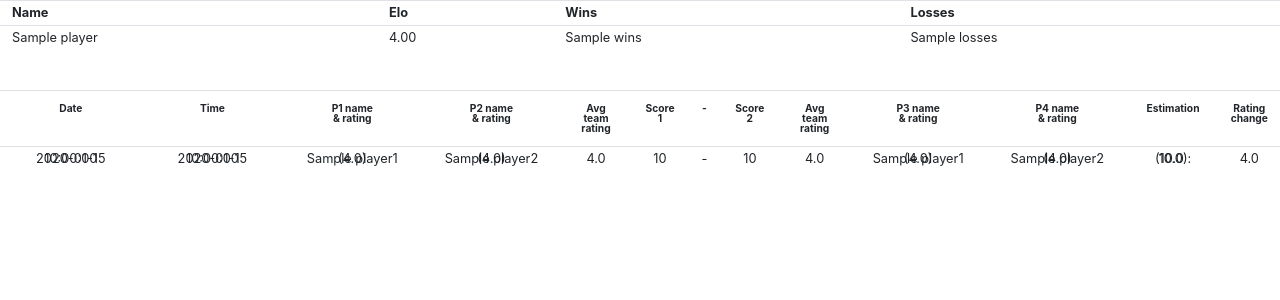
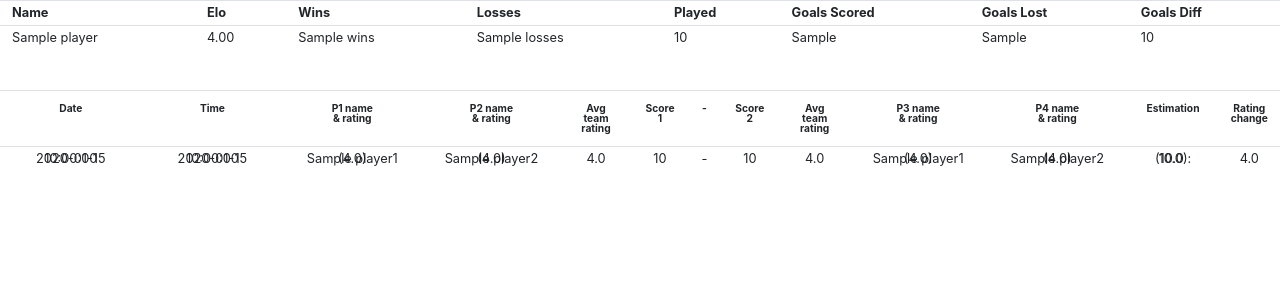
Before and after one commit to Purely-Imaginary/referee, a Flask app: template app/templates/ranking.html in a window 1280 px wide. Shown: the top 300 px of the page. Run offline with Flask 2, Linux system fonts and the light colour scheme; the template is opened without the code that fills it: most values are stand-ins (such as "Sample title", 1, 10 or a date in 2020); some libraries are stand-ins or nearby versions.

Commit message:
UI changes

```diff
--- a/app/controllers/MatchesProcessor.py
+++ b/app/controllers/MatchesProcessor.py
@@ -77,8 +77,7 @@ def get_matches_for_league(mongo_handler, leagueId):
     return list
 
 
-def generate_table(mongo_handler):
-    league_id = 'OB0'
+def generate_table(mongo_handler, league_id=''):
     matches_list = get_matches_for_league(mongo_handler, league_id)
     teams = {}
     for match in matches_list:
--- a/app/main.py
+++ b/app/main.py
@@ -34,9 +34,10 @@ def hi(name=None):
 
 
 @app.route("/league")
-def league():
+@app.route("/league/<league_id>")
+def league(league_id=''):
     MProcessor.generate_matches(mongo)
-    table = MProcessor.generate_table(mongo)
+    table = MProcessor.generate_table(mongo, league_id)
     return render_template('league.html', table=table['scoreboard'], teams=table['detailed'])
 
 
--- a/app/models/Player.py
+++ b/app/models/Player.py
@@ -26,4 +26,6 @@ class Player:
             "present_rating": self.present_rating,
             "wins": 0,
             "losses": 0,
+            "goals_scored": 0,
+            "goals_lost": 0
         })
--- a/app/templates/league.html
+++ b/app/templates/league.html
@@ -7,11 +7,11 @@
           integrity="sha384-Smlep5jCw/wG7hdkwQ/Z5nLIefveQRIY9nfy6xoR1uRYBtpZgI6339F5dgvm/e9B" crossorigin="anonymous">
 </head>
 <body>
-<table class='table' style="font-size: 0.8em;">
+<table class='table' style="font-size: 0.8em;white-space: pre-line;">
     <tr>
         <th></th>
         {% for team1 in teams %}
-        <th>{{ team1 }}</th>
+        <th>{{ team1 | replace("-","\n")}}</th>
         {% endfor %}
     </tr>
     {% for key, value in teams.items() %}
--- a/app/templates/ranking.html
+++ b/app/templates/ranking.html
@@ -12,12 +12,20 @@
     <th>Elo</th>
     <th>Wins</th>
     <th>Losses</th>
+    <th>Played</th>
+    <th>Goals Scored</th>
+    <th>Goals Lost</th>
+    <th>Goals Diff</th>
     {% for player in players %}
     <tr>
         <td>{{ player.name }}</td>
         <td>{{'%0.2f'| format(player.present_rating|float)}}</td>
         <td>{{ player.wins }}</td>
         <td>{{ player.losses }}</td>
+        <td>{{ player.losses + player.wins }}</td>
+        <td>{{ player.goals_scored }}</td>
+        <td>{{ player.goals_lost }}</td>
+        <td>{{ player.goals_scored - player.goals_lost }}</td>
     </tr>
     {% endfor %}
 </table>
```
Also changed, not shown: app/models/CalculatedMatch.py (+21 -0 lines).
